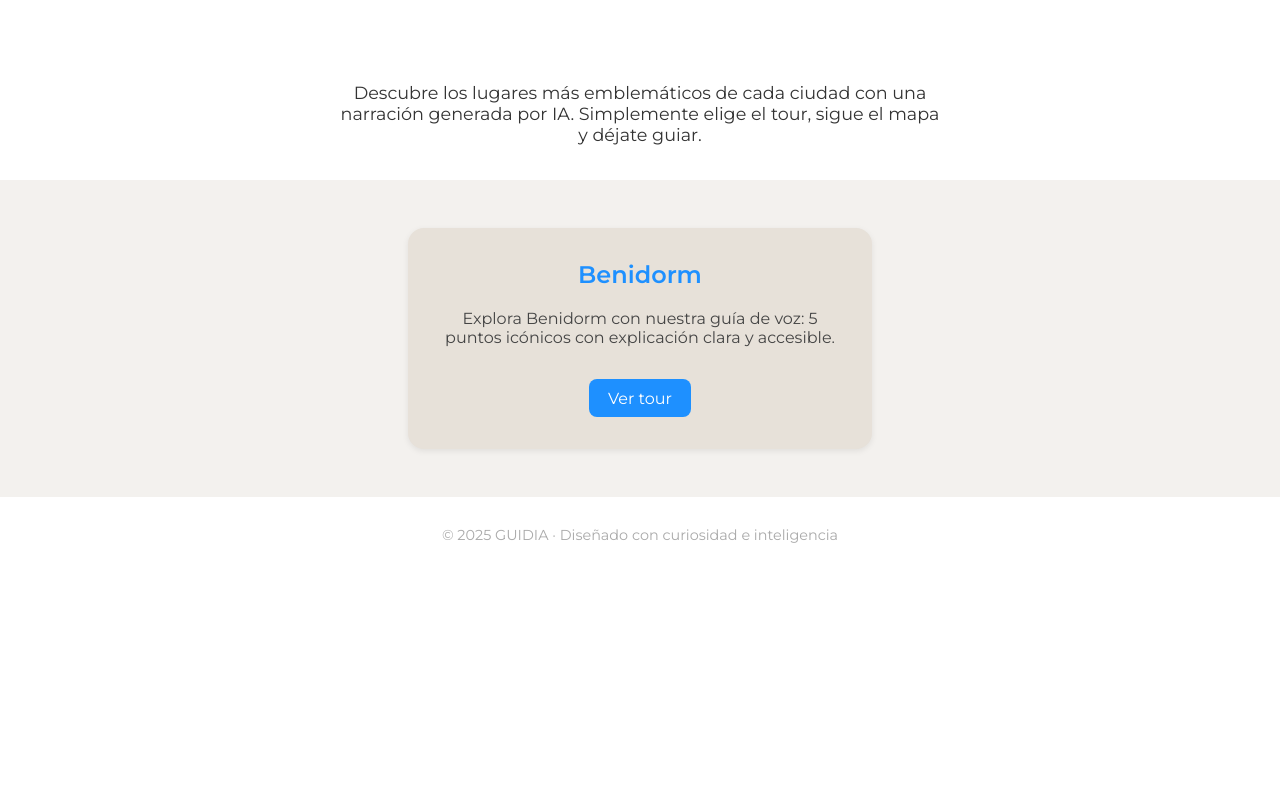
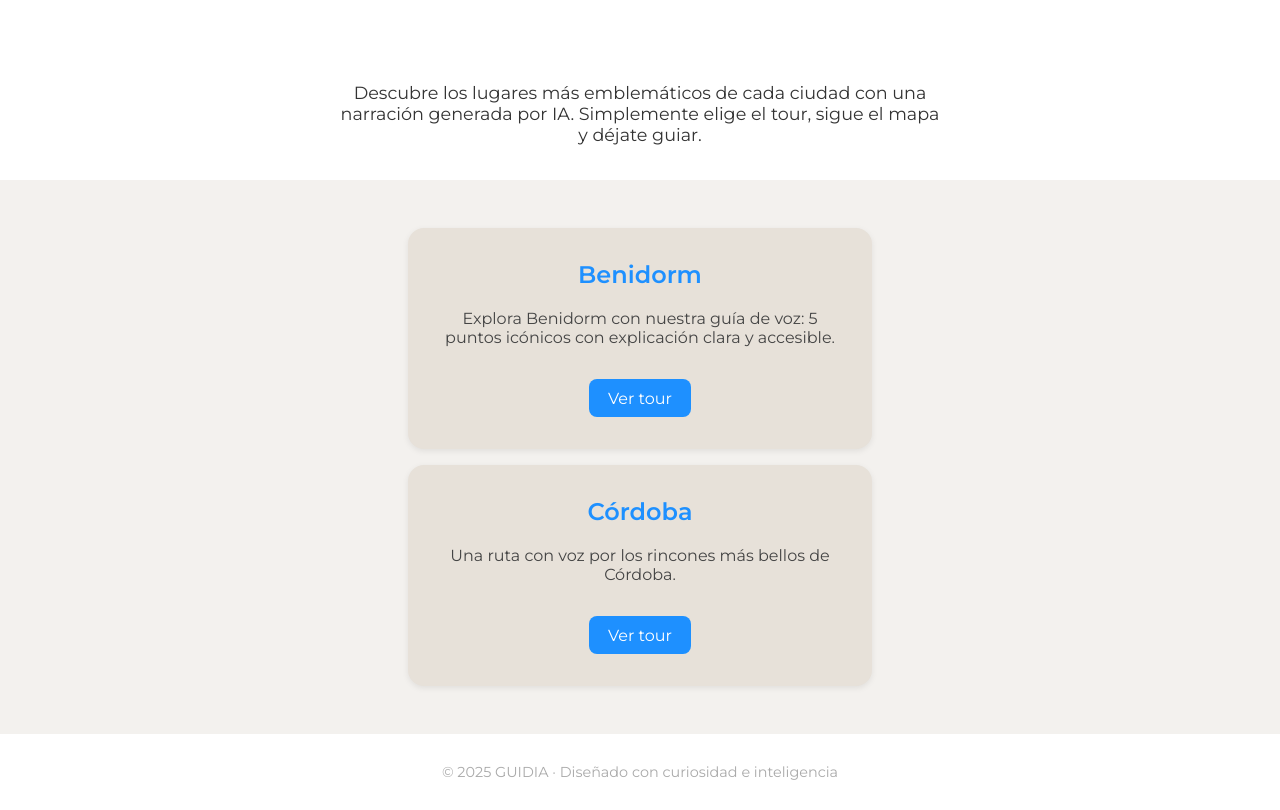
Before and after one commit to iEnjoyAI/BenidormTour, a plain HTML site: page index.html in a window 1280 px wide. Shown: the part 289-1099 px from the top of the page. Before the commit the page ends 862 px from the top, so only its background shows below. Drawn offline with Linux system fonts and the light colour scheme.

Commit message:
index.html

```diff
--- a/index.html
+++ b/index.html
@@ -94,6 +94,12 @@
       <p>Explora Benidorm con nuestra guía de voz: 5 puntos icónicos con explicación clara y accesible.</p>
       <a href="index.html">Ver tour</a>
     </div>
+    <div class="tour-card">
+  <h2>Córdoba</h2>
+  <p>Una ruta con voz por los rincones más bellos de Córdoba.</p>
+  <a href="cordoba.html">Ver tour</a>
+</div>
+
   </div>
 
   <footer>
```
